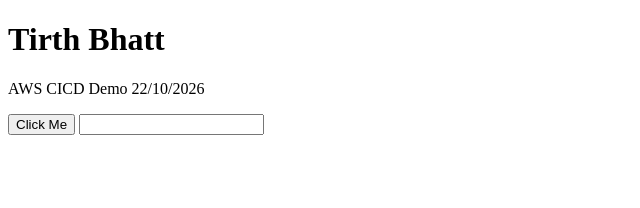
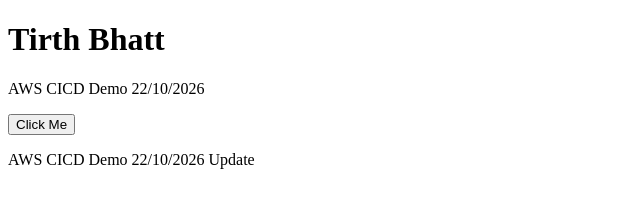
Before and after one commit to Tirth-Bhatt18/s3-singlebranch-aws-cicd, a plain HTML site: page index.html in a window 1280 px wide. Shown: the whole page, without its empty margins (0-640 px from the left). Drawn offline with Linux system fonts and the light colour scheme.

Commit message:
Update index.html
Updated demo date in the paragraph.

```diff
--- a/index.html
+++ b/index.html
@@ -12,6 +12,6 @@
 
     <button onclick="alert('Hello, World!')">Click Me</button>
 
-    <input type="text">
+    <p>AWS CICD Demo 22/10/2026 Update</p>
 </body>
 </html>
```
